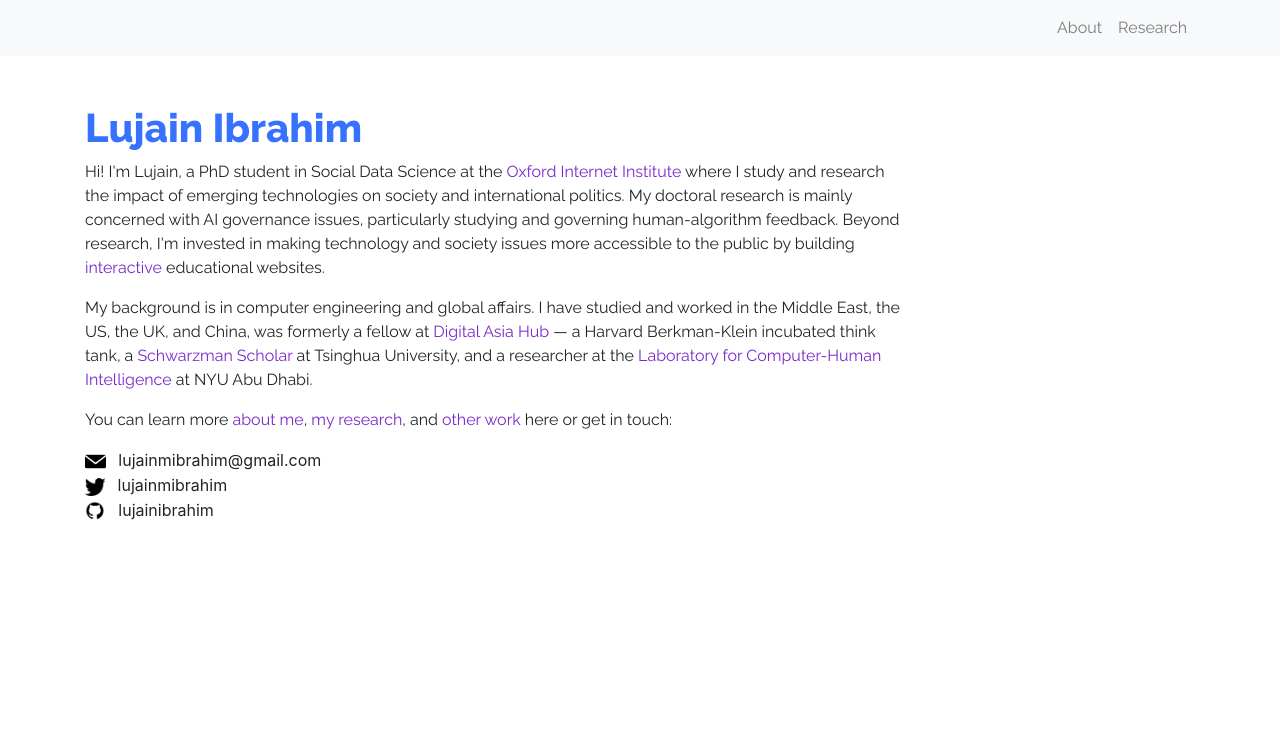
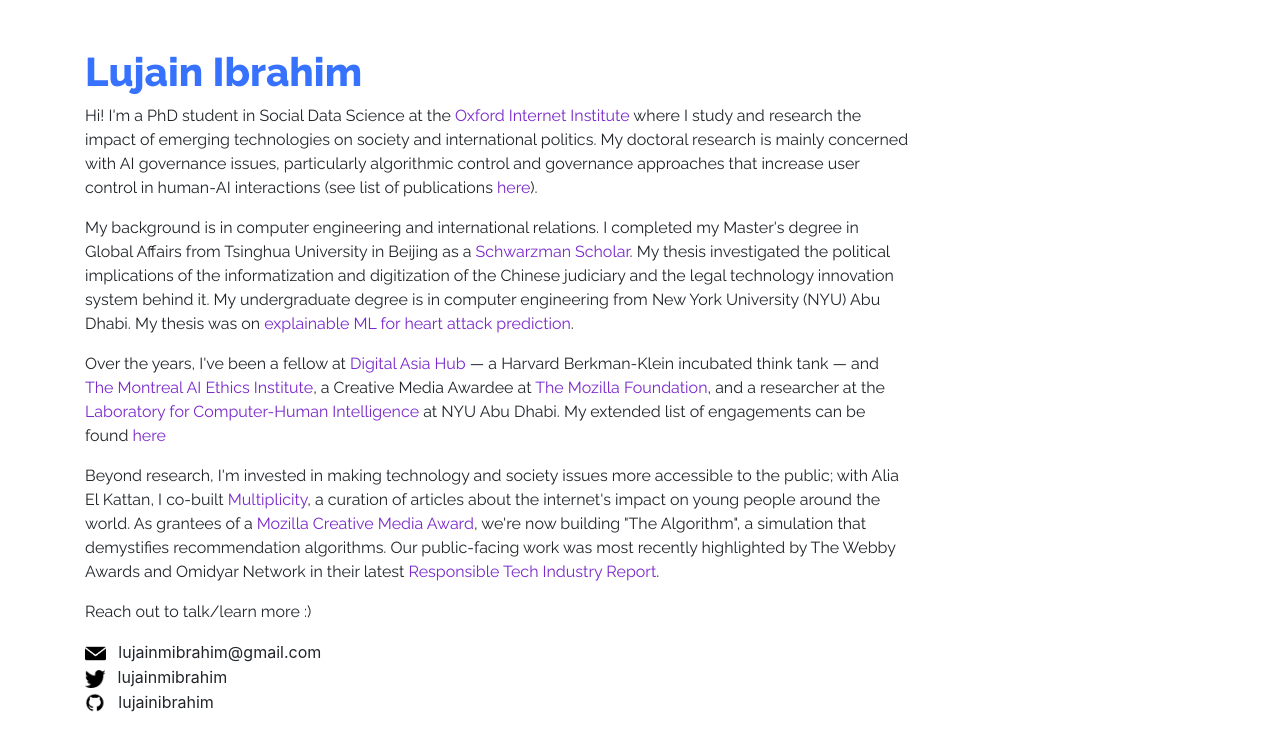
Before and after one commit to lujainibrahim/lujainibrahim.github.io, a website: page index.html in a window 1280 px wide. Drawn offline with Linux system fonts and the light colour scheme.

Commit message:
updated landing page

```diff
--- a/index.html
+++ b/index.html
@@ -26,10 +26,10 @@
 
 <body>
   <!-- Navigation -->
-  <nav class="navbar navbar-expand-lg navbar-light bg-light">
-    <div class="container">
+  <!-- <nav class="navbar navbar-expand-lg navbar-light bg-light">
+    <div class="container"> -->
       <!-- <a class="navbar-brand" href="#">Lujain</a> -->
-      <button class="navbar-toggler" type="button" data-toggle="collapse" data-target="#navbarNav"
+      <!-- <button class="navbar-toggler" type="button" data-toggle="collapse" data-target="#navbarNav"
         aria-controls="navbarNav" aria-expanded="false" aria-label="Toggle navigation">
         <span class="navbar-toggler-icon"></span>
       </button>
@@ -41,7 +41,7 @@
           <li class="nav-item">
             <a class="nav-link" href="research.html">Research</a>
           </li>
-          <li class="nav-item">
+          <li class="nav-item"> -->
             <!-- <a class="nav-link" href="#">Other Work</a> -->
           </li>
           <!-- <li class="nav-item">
@@ -50,10 +50,10 @@
           <!-- <li class="nav-item">
             <a class="nav-link" href="#">Media/Consulting</a>
           </li> -->
-        </ul>
+        <!-- </ul>
       </div>
     </div>
-  </nav>
+  </nav> -->
 
   <!-- Page Content -->
   <section>
@@ -62,12 +62,15 @@
         <div class="col-lg-9">
           <h1 class="mt-5">Lujain Ibrahim</h1>
           <!-- <p>coming soon... i hope...</p> -->
-          <p>Hi! I'm Lujain, a PhD student in Social Data Science at the <a href="https://www.oii.ox.ac.uk/people/profiles/lujain-ibrahim/" target="_blank">Oxford Internet Institute</a> where I study and research the impact of emerging technologies on society and international politics. My doctoral research is mainly concerned with AI governance issues, particularly studying and governing human-algorithm feedback. Beyond research, I'm invested in making technology and society issues more accessible to the public by building <a href="https://www.multiplicity.tech/" target="_blank">interactive</a> educational websites.</p>
+          <p>Hi! I'm a PhD student in Social Data Science at the <a href="https://www.oii.ox.ac.uk/people/profiles/lujain-ibrahim/" target="_blank">Oxford Internet Institute</a> where I study and research the impact of emerging technologies on society and international politics. My doctoral research is mainly concerned with AI governance issues, particularly algorithmic control and governance approaches that increase user control in human-AI interactions (see list of publications <a href="https://scholar.google.com/citations?user=WrTT9X4AAAAJ&hl=en" target="_blank">here</a>).</p>
 
-          <p>My background is in computer engineering and global affairs. I have studied and worked in the Middle East, the US, the UK, and China, was formerly a fellow at <a href="https://www.digitalasiahub.org/" target="_blank">Digital Asia Hub</a> — a Harvard Berkman-Klein incubated think tank, a <a href="https://www.schwarzmanscholars.org/" target="_blank">Schwarzman Scholar</a> at Tsinghua University, and a researcher at the <a href="https://nyuad.nyu.edu/en/research/faculty-labs-and-projects/laboratory-for-computer-human-intelligence.html" target="_blank">Laboratory for Computer-Human Intelligence</a> at NYU Abu Dhabi.</p>
+          <p>My background is in computer engineering and international relations. I completed my Master's degree in Global Affairs from Tsinghua University in Beijing as a <a href="https://nyuad.nyu.edu/en/news/latest-news/honors-and-awards/2020/december/schwarzman-2022-eng.html" target="_blank">Schwarzman Scholar</a>. My thesis investigated the political implications of the informatization and digitization of the Chinese judiciary and the legal technology innovation system behind it. My undergraduate degree is in computer engineering from New York University (NYU) Abu Dhabi. My thesis was on <a href="https://ieeexplore.ieee.org/abstract/document/9268965" target="_blank">explainable ML for heart attack prediction</a>.</p>
 
-          <!-- <p><b>What's currently keeping busy?</b> My PhD, building <a href="https://foundation.mozilla.org/en/blog/announcing-11-projects-exploring-ai-and-responsible-design/" target="_blank">"The Algorithm"</a> for the Mozilla Foundation, and teaching a course on the Geopolitics of AI Governance.</p> -->
-          <p>You can learn more <a href="about.html" target="_blank">about me</a>, <a href="research.html" target="_blank">my research</a>, and <a href="fun.html" target="_blank">other work</a> here or get in touch:</p>
+          <p>Over the years, I've been a fellow at <a href="https://www.digitalasiahub.org/" target="_blank">Digital Asia Hub</a> — a Harvard Berkman-Klein incubated think tank — and <a href="https://montrealethics.ai/">The Montreal AI Ethics Institute</a>, a Creative Media Awardee at <a href="https://foundation.mozilla.org/en/">The Mozilla Foundation</a>, and a researcher at the <a href="https://nyuad.nyu.edu/en/research/faculty-labs-and-projects/laboratory-for-computer-human-intelligence.html" target="_blank">Laboratory for Computer-Human Intelligence</a> at NYU Abu Dhabi. My extended list of engagements can be found <a href="https://www.linkedin.com/in/lujain-ibrahim/" target="_blank">here</a></p>
+
+          <p> Beyond research, I'm invested in making technology and society issues more accessible to the public; with <a href="https://aliaelkattan.github.io/" target="_blank"></a>Alia El Kattan, I co-built <a href="https://www.multiplicity.tech/" target="_blank">Multiplicity</a>, a curation of articles about the internet's impact on young people around the world. As grantees of a <a href="https://foundation.mozilla.org/en/blog/announcing-11-projects-exploring-ai-and-responsible-design/" target="_blank">Mozilla Creative Media Award</a>, we're now building "The Algorithm", a simulation that demystifies recommendation algorithms. Our public-facing work was most recently highlighted by The Webby Awards and Omidyar Network in their latest <a href="https://www.webbyawards.com/news/webby-omidyar-responsible-tech-trend-report/" target="_blank">Responsible Tech Industry Report</a>.</p>
+
+          <p>Reach out to talk/learn more :)</p>
           <a class="alt-link" href="mailto:lujainmibrahim@gmail.com" target="_blank"><img src="img/mail.png"
               style="height: 1.3rem;" class="burgundy-filter" alt="lujainmibrahim@gmail.com"></a>&ensp;
           lujainmibrahim@gmail.com<br>
```
Also changed, not shown: 1 other file.
